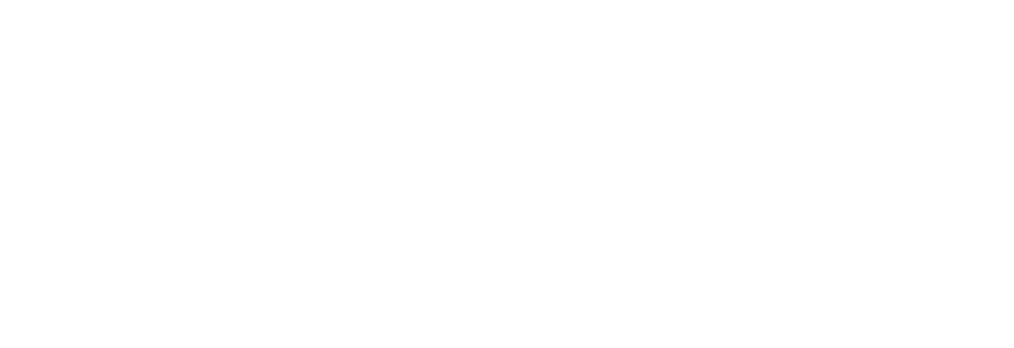
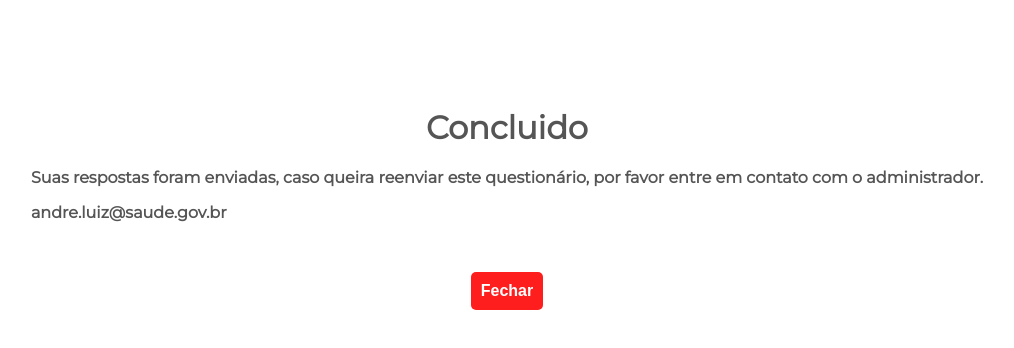
Before and after one commit to ThiagoCarmona/MaisMedicos, a React (Vite) app: page /concluido in a window 1280 px wide. Before the commit this address had no page. Shown: the top 348 px of the page, without its empty margins (133-1147 px from the left). Built offline with nearby package versions, Linux system fonts and the light colour scheme.

Commit message:
correção 2

```diff
--- a/src/App.tsx
+++ b/src/App.tsx
@@ -3,6 +3,7 @@ import { Routes, Route } from 'react-router-dom';
 import { Home } from './pages/segundaEtapa';
 import { Avaliacao } from './pages/primeiraEtapa';
 import { Adaps } from './pages/adaps';
+import { Concluido } from './pages/concluido';
 function App() {
 
   return (
@@ -11,6 +12,7 @@ function App() {
       <Route path="/segundaetapa" element={<Home />} />
       <Route path="/" element={<Avaliacao />} />
       <Route path="/adaps" element={<Adaps />} />
+      <Route path="/concluido" element={<Concluido />} />
     </Routes>
     </>
 
--- a/src/pages/adaps.tsx
+++ b/src/pages/adaps.tsx
@@ -2,10 +2,12 @@ import styles from './primeiraEtapa.module.css';
 import { useState, useContext } from 'react';
 import { addAdaps } from '../api/medicosAPI';
 import { UserContext } from '../contexts/User/UserContext';
+import { useNavigate } from 'react-router-dom';
 
 export const Adaps = () => {
 
   const user = useContext(UserContext);
+  const navigate = useNavigate();
 
   const [a, seta] = useState('' as string);
 
@@ -172,6 +174,11 @@ export const Adaps = () => {
 
           <button className={styles.submit_button}
           onClick={async () => {
+            if(a === '' || b === '' || b_text === '' || c1 === '' || c2 === '' || c3 === '' || c4 === '' || d === '' || d_text === '' || e === '') {
+              alert('Preencha todos os campos!');
+              return;
+            }
+
             const data = {
               a: a,
               b: b,
@@ -198,7 +205,7 @@ export const Adaps = () => {
             setd_text('');
             sete('');
 
-            alert('Avaliação enviada com sucesso!');
+            navigate("/concluido")
 
           }}
           >Concluir</button>
--- /dev/null
+++ b/src/pages/concluido.tsx
@@ -0,0 +1,31 @@
+
+export const Concluido = () => {
+  return (
+    <div>
+      <h1 style={{
+        textAlign: 'center',
+        marginTop: '100px'
+      }}>Concluido</h1>
+      <p>Suas respostas foram enviadas, caso queira reenviar este questionário, por favor entre em contato com o administrador.</p>
+      <p>andre.luiz@saude.gov.br</p>
+      <button
+        style={{
+          margin: 'auto',
+          display: 'block',
+          marginTop: '50px',
+          padding: '10px',
+          borderRadius: '5px',
+          border: 'none',
+          backgroundColor: '#ff1e1e',
+          color: '#fff',
+          cursor: 'pointer',
+          fontSize: '16px',
+          fontWeight: 'bold'
+        }}
+        onClick={() => window.close()}
+      >
+        Fechar
+      </button>
+    </div>
+  )
+}
--- a/src/pages/primeiraEtapa.tsx
+++ b/src/pages/primeiraEtapa.tsx
@@ -336,7 +336,7 @@ export const Avaliacao = () => {
             }
 
             if(await checkEmail(email)) {
-              setAlertMessage('Email já cadastrado');
+              setAlertMessage('Este email já enviou uma avaliação, caso queira alterar, entre em contato com o administrador pelo email andre.luiz@saude.gov.br');
               setAlertOpen(true);
               return;
             }
```
Also changed, not shown: 3 other files (tests, documents, lock files or other folders).
